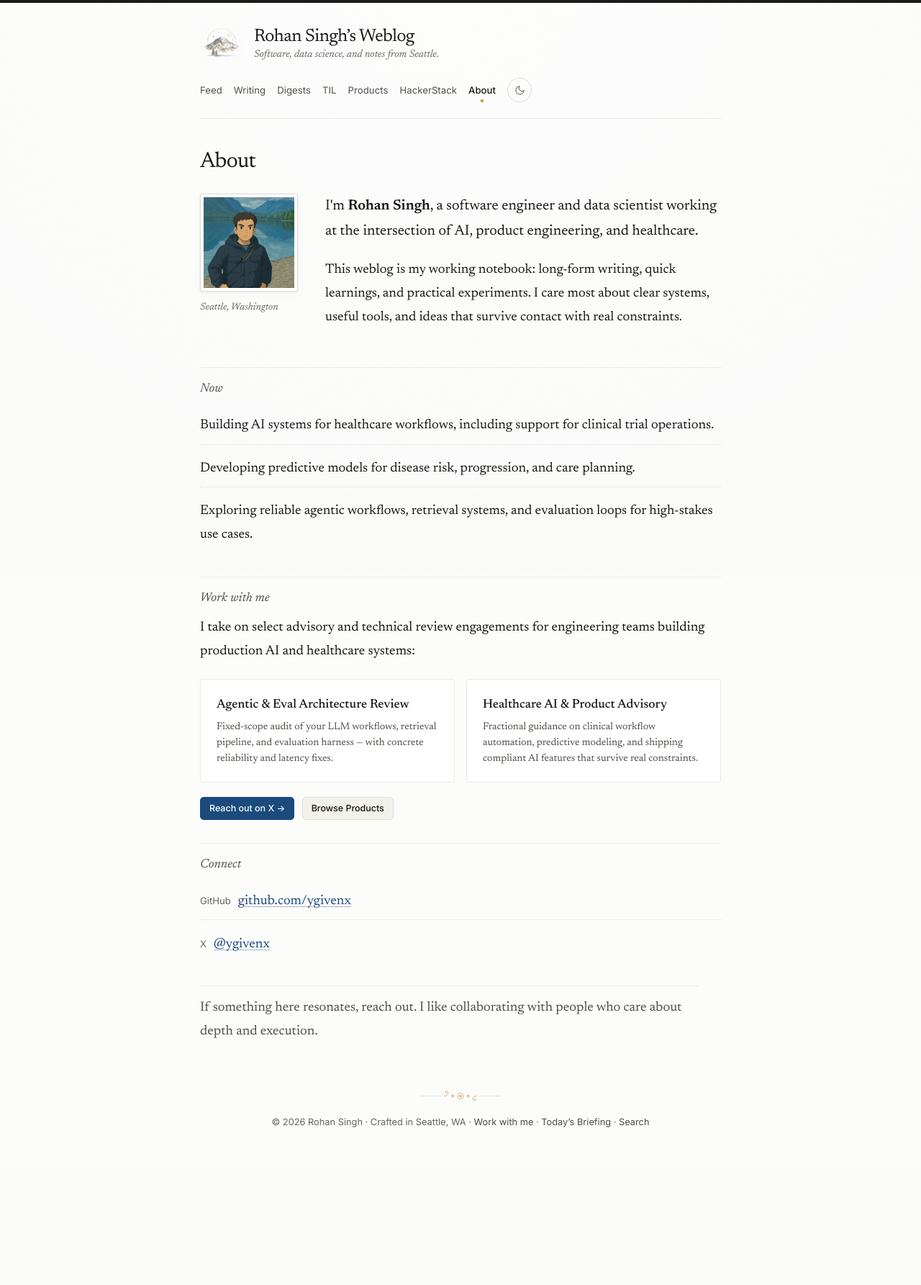
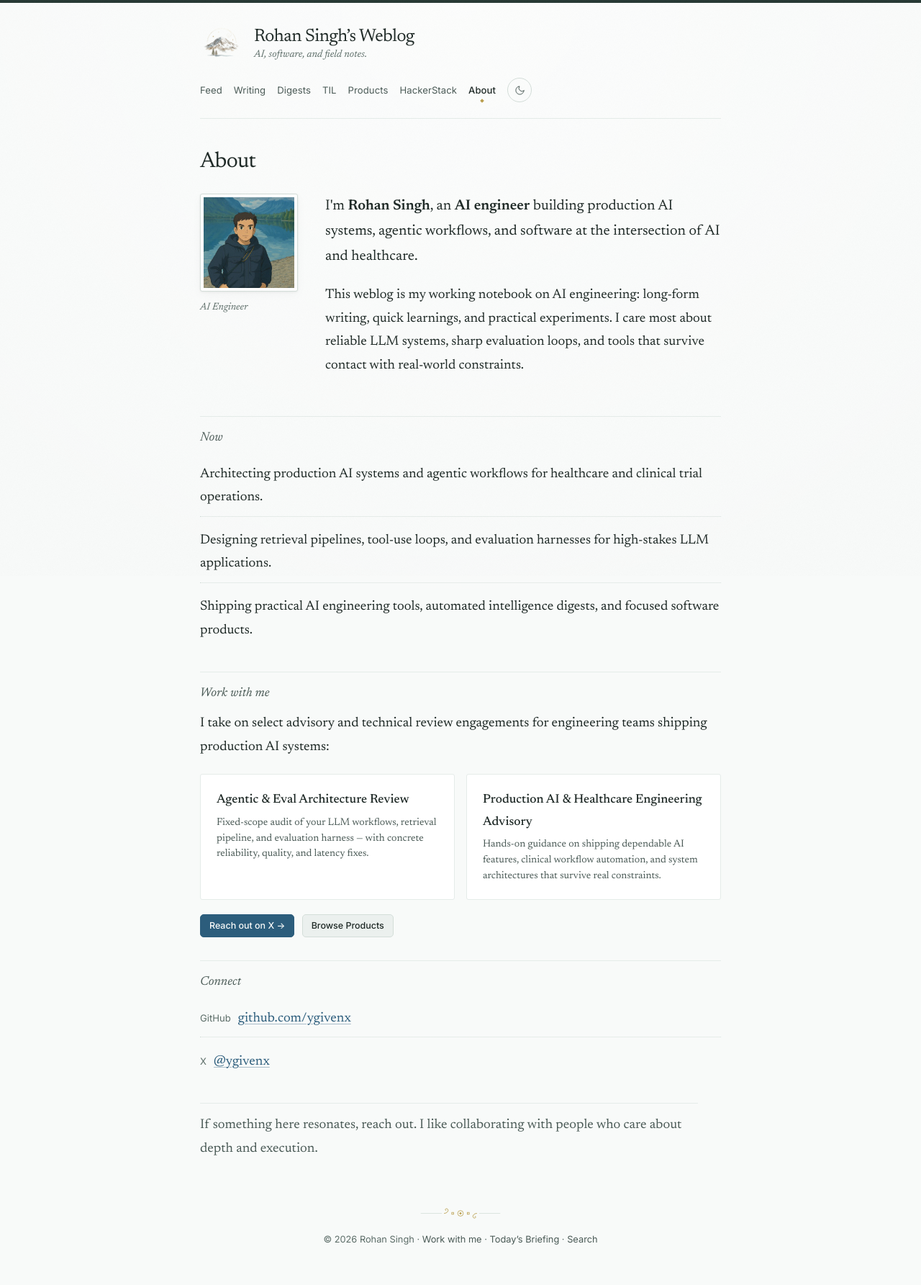
Before and after one commit to ygivenx/rohans-weblog, a Django app: page /about/ in a window 1280 px wide. Shown: the whole page at 72% size. Before the commit the page ends 1566 px from the top, so only its background shows below. Run offline with Django 5.2, Linux system fonts and the light colour scheme; data that the repository does not hold is empty; some libraries are stand-ins or nearby versions.

Commit message:
apply Klimt Church in Cassone palette, transparent emblems, and AI engineering copy

```diff
--- a/blog/static/blog/site.css
+++ b/blog/static/blog/site.css
@@ -17,51 +17,53 @@
     --font-sans: 'Inter', system-ui, -apple-system, BlinkMacSystemFont, sans-serif;
     --font-mono: 'JetBrains Mono', ui-monospace, 'SF Mono', Menlo, Monaco, Consolas, monospace;
 
-    /* Semantic palette — Crisp Arches Cotton Paper, Sumi Ink, Lapis & Klimt Gold (Light) */
-    --background: #fcfcfb;
-    --foreground: #171614;
-    --ink: #1b1916;
+    /* Semantic palette — Gustav Klimt "Church in Cassone" (1913)
+       Sunlit limestone paper, deep cypress ink, Lake Garda cerulean,
+       sunlit ochre roof tiles, olive-moss foliage & terracotta touches (Light) */
+    --background: #f8faf9;
+    --foreground: #1e2926;
+    --ink: #263833;
     --card: #ffffff;
-    --card-foreground: #171614;
-    --muted: #f5f4f0;
-    --muted-foreground: #504d47;
-    --subtle-foreground: #68645d;
-    --faint-foreground: #706c64;
+    --card-foreground: #1e2926;
+    --muted: #eff3f1;
+    --muted-foreground: #4a5a56;
+    --subtle-foreground: #5c6d68;
+    --faint-foreground: #62736e;
 
-    --primary: #1a4b7c;
-    --primary-hover: #0e3154;
-    --primary-foreground: #fcfcfb;
+    --primary: #2c5d7c;
+    --primary-hover: #1c425a;
+    --primary-foreground: #f8faf9;
 
-    --gold: #8a661d;
-    --gold-hairline: #c69f48;
-    --gold-soft: rgba(198, 159, 72, 0.14);
-    --accent-warm: #a6432c;
+    --gold: #846c22;
+    --gold-hairline: #b99e4c;
+    --gold-soft: rgba(185, 158, 76, 0.16);
+    --accent-warm: #b25b38;
 
-    --secondary: #f2f1ec;
-    --secondary-hover: #e8e6de;
-    --secondary-foreground: #171614;
+    --secondary: #ebf0ee;
+    --secondary-hover: #dfe7e4;
+    --secondary-foreground: #1e2926;
 
-    --border: #dfddd6;
-    --border-soft: #eceae4;
-    --input: #cfccc3;
-    --ring: #1a4b7c;
+    --border: #d4ded9;
+    --border-soft: #e5ece9;
+    --input: #c3d0ca;
+    --ring: #2c5d7c;
 
-    --positive: #1f633f;
-    --negative: #a83326;
+    --positive: #3a6b35;
+    --negative: #b24832;
 
     /* Code & tables */
-    --code-bg: #181715;
-    --code-border: #2e2c28;
-    --code-text: #ece8df;
-    --inline-code-bg: #f2f1ec;
-    --inline-code-text: #262420;
-    --table-border: #e1dfd8;
-    --table-head: #f6f5f1;
-    --table-zebra: #faf9f6;
-    --copy-btn-border: #555148;
-    --copy-btn-bg: #272521;
-    --copy-btn-bg-hover: #35322c;
-    --copy-btn-text: #f2eee6;
+    --code-bg: #192320;
+    --code-border: #2a3834;
+    --code-text: #e4ece9;
+    --inline-code-bg: #ecf1ef;
+    --inline-code-text: #22302c;
+    --table-border: #d8e2dd;
+    --table-head: #eff4f2;
+    --table-zebra: #f5f8f7;
+    --copy-btn-border: #485b55;
+    --copy-btn-bg: #24322e;
+    --copy-btn-bg-hover: #30423d;
+    --copy-btn-text: #e9f0ee;
 
     /* Paper grain opacity */
     --paper-grain-opacity: 0.032;
@@ -71,7 +73,7 @@
     --radius: 5px;
     --radius-lg: 8px;
     --radius-pill: 999px;
-    --shadow-plate: 0 1px 3px rgba(27, 23, 19, 0.06), 0 4px 14px rgba(27, 23, 19, 0.03);
+    --shadow-plate: 0 1px 3px rgba(30, 41, 38, 0.06), 0 4px 14px rgba(30, 41, 38, 0.03);
     --container-max: 780px;
 
     /* Legacy token aliases (kept for compatibility) */
@@ -330,28 +332,16 @@
         height: 60px;
         object-fit: contain;
         border-radius: 0;
-        /* Pure white paper background melts seamlessly into cotton-rag paper */
-        mix-blend-mode: multiply;
     }
 
-    /* In dark obsidian studio mode, display as a crisp rectangular archival plate */
+    /* In dark obsidian studio mode, float the transparent art cleanly with a subtle warm lift */
     :root[data-theme="dark"] .site-emblem-img {
-        mix-blend-mode: normal;
-        background: #f8f6f1;
-        padding: 3px;
-        border-radius: 2px;
-        border: 1px solid var(--border);
-        box-shadow: var(--shadow-plate);
+        filter: brightness(1.16) contrast(1.04) drop-shadow(0 0 10px rgba(214, 178, 98, 0.14));
     }
 
     @media (prefers-color-scheme: dark) {
         :root:not([data-theme="light"]) .site-emblem-img {
-            mix-blend-mode: normal;
-            background: #f8f6f1;
-            padding: 3px;
-            border-radius: 2px;
-            border: 1px solid var(--border);
-            box-shadow: var(--shadow-plate);
+            filter: brightness(1.16) contrast(1.04) drop-shadow(0 0 10px rgba(214, 178, 98, 0.14));
         }
     }
 
--- a/blog/templates/blog/about.html
+++ b/blog/templates/blog/about.html
@@ -95,16 +95,16 @@
     <div class="about-grid">
         <div>
             <img class="about-avatar" src="{% static 'images/rohan-profile.jpg' %}" alt="Rohan Singh">
-            <div class="about-meta">Seattle, Washington</div>
+            <div class="about-meta">AI Engineer</div>
         </div>
         <div>
             <p class="about-lede">
-                I'm <strong>Rohan Singh</strong>, a software engineer and data scientist working at the intersection of
-                AI, product engineering, and healthcare.
+                I'm <strong>Rohan Singh</strong>, an <strong>AI engineer</strong> building production AI systems,
+                agentic workflows, and software at the intersection of AI and healthcare.
             </p>
             <p>
-                This weblog is my working notebook: long-form writing, quick learnings, and practical experiments.
-                I care most about clear systems, useful tools, and ideas that survive contact with real constraints.
+                This weblog is my working notebook on AI engineering: long-form writing, quick learnings, and practical experiments.
+                I care most about reliable LLM systems, sharp evaluation loops, and tools that survive contact with real-world constraints.
             </p>
         </div>
     </div>
@@ -112,28 +112,28 @@
     <section class="about-section">
         <h3>Now</h3>
         <ul class="about-list">
-            <li>Building AI systems for healthcare workflows, including support for clinical trial operations.</li>
-            <li>Developing predictive models for disease risk, progression, and care planning.</li>
-            <li>Exploring reliable agentic workflows, retrieval systems, and evaluation loops for high-stakes use cases.</li>
+            <li>Architecting production AI systems and agentic workflows for healthcare and clinical trial operations.</li>
+            <li>Designing retrieval pipelines, tool-use loops, and evaluation harnesses for high-stakes LLM applications.</li>
+            <li>Shipping practical AI engineering tools, automated intelligence digests, and focused software products.</li>
         </ul>
     </section>
 
     <section class="about-section" id="work-with-me">
         <h3>Work with me</h3>
         <p>
-            I take on select advisory and technical review engagements for engineering teams building production AI and healthcare systems:
+            I take on select advisory and technical review engagements for engineering teams shipping production AI systems:
         </p>
         <div class="work-grid">
             <div class="ui-card">
                 <div class="work-card-title">Agentic &amp; Eval Architecture Review</div>
                 <p class="work-card-desc">
-                    Fixed-scope audit of your LLM workflows, retrieval pipeline, and evaluation harness — with concrete reliability and latency fixes.
+                    Fixed-scope audit of your LLM workflows, retrieval pipeline, and evaluation harness &mdash; with concrete reliability, quality, and latency fixes.
                 </p>
             </div>
             <div class="ui-card">
-                <div class="work-card-title">Healthcare AI &amp; Product Advisory</div>
+                <div class="work-card-title">Production AI &amp; Healthcare Engineering Advisory</div>
                 <p class="work-card-desc">
-                    Fractional guidance on clinical workflow automation, predictive modeling, and shipping compliant AI features that survive real constraints.
+                    Hands-on guidance on shipping dependable AI features, clinical workflow automation, and system architectures that survive real constraints.
                 </p>
             </div>
         </div>
--- a/blog/templates/blog/base.html
+++ b/blog/templates/blog/base.html
@@ -50,7 +50,7 @@
                 </a>
                 <div class="site-brand-text">
                     <h1><a href="{% url 'blog:index' %}">Rohan Singh&rsquo;s Weblog</a></h1>
-                    <div class="site-description">Software, data science, and notes from Seattle.</div>
+                    <div class="site-description">AI, software, and field notes.</div>
                 </div>
             </div>
             <div class="header-controls">
@@ -108,7 +108,7 @@
                     <line x1="96" y1="11" x2="130" y2="11" stroke="var(--border)" stroke-width="0.9"/>
                 </svg>
             </div>
-            <p>&copy; {% now "Y" %} Rohan Singh &middot; Crafted in Seattle, WA &middot; <a href="{% url 'blog:about' %}#work-with-me">Work with me</a> &middot; <a href="{% url 'blog:briefing_latest' %}">Today&rsquo;s Briefing</a> &middot; <a href="{% url 'blog:search' %}">Search</a></p>
+            <p>&copy; {% now "Y" %} Rohan Singh &middot; <a href="{% url 'blog:about' %}#work-with-me">Work with me</a> &middot; <a href="{% url 'blog:briefing_latest' %}">Today&rsquo;s Briefing</a> &middot; <a href="{% url 'blog:search' %}">Search</a></p>
         </footer>
     </div>
     <script>
--- a/blog/templates/blog/briefing_list.html
+++ b/blog/templates/blog/briefing_list.html
@@ -94,7 +94,7 @@
 {% block content %}
 <h2>Daily Intelligence Briefings</h2>
 <p class="page-intro">
-    Executive daily synthesis of frontier AI, volatile macro markets, high-performance engineering systems, and global signals — produced autonomously by my Gemini agent and generated with ❤️ from Seattle, WA.
+    Executive daily synthesis of frontier AI, volatile macro markets, high-performance engineering systems, and global signals — produced autonomously by my Gemini agent.
 </p>
 
 <div class="ui-surface briefings-utility-bar">
--- a/blog/templates/blog/briefing_viewer.html
+++ b/blog/templates/blog/briefing_viewer.html
@@ -104,7 +104,6 @@
             <div class="weblog-top-ribbon-inner">
                 <div>
                     <a href="{% url 'blog:index' %}" class="weblog-ribbon-brand">&larr; Rohan Singh's Weblog</a>
-                    <span class="weblog-ribbon-sub">&middot; Generated with ❤️ from Seattle, WA</span>
                 </div>
                 <div class="weblog-ribbon-links">
                     {% if all_editions %}
```
Also changed, not shown: other parts of blog/static/blog/site.css (+77 -77 lines), blog/static/blog/art/emblem-about.png, blog/static/blog/art/emblem-digests.png, blog/static/blog/art/emblem-hackerstack.png, blog/static/blog/art/emblem-products.png, blog/static/blog/art/emblem-til.png, blog/static/blog/art/emblem-writing.png, blog/static/blog/art/emblem.png.
